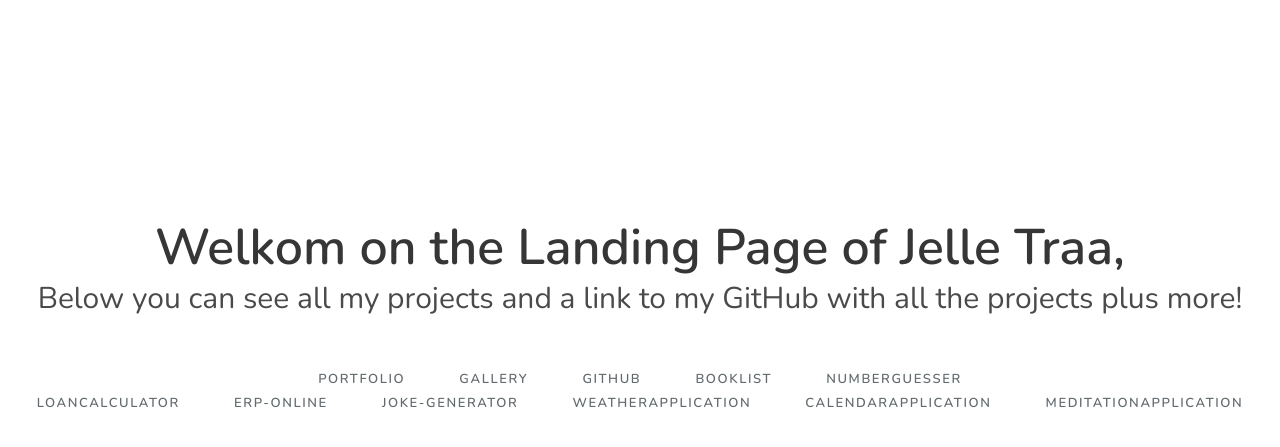
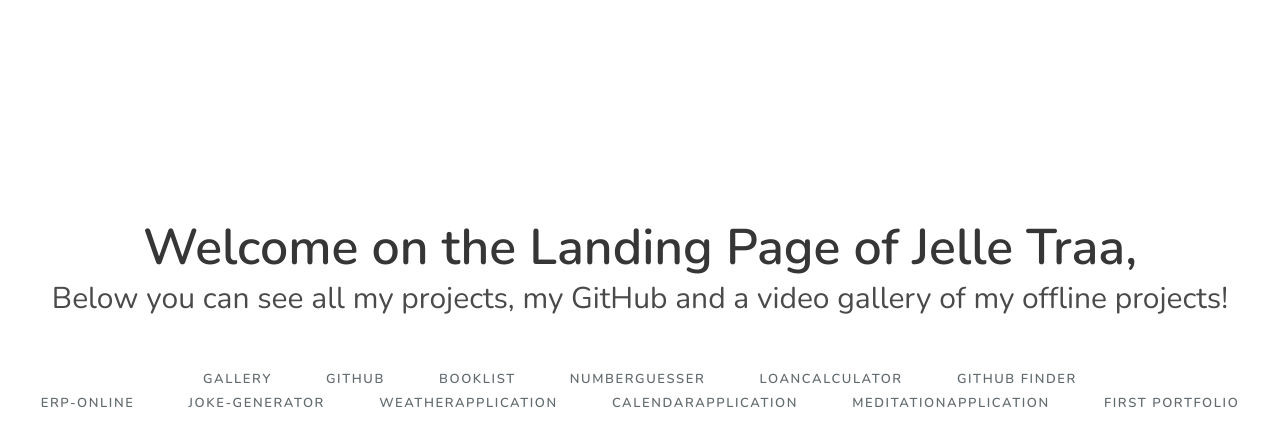
Before and after one commit to jtraa/summary-site, a PHP site: page / in a window 1280 px wide. Shown: the top 447 px of the page. Run offline with PHP 8.4, Linux system fonts and the light colour scheme.

Commit message:
a and link added for githubfinder

```diff
--- a/index.php
+++ b/index.php
@@ -78,25 +78,28 @@
 
             <div class="content">
                 <div class="title">
-                    Welkom on the Landing Page of Jelle Traa,</div>
+                    Welcome on the Landing Page of Jelle Traa,</div>
                     <div class="subtitle m-b-md">
-                    Below you can see all my projects and a link to my GitHub with all the projects plus more!
+                    Below you can see all my projects, my GitHub and a video gallery of my offline projects!
                     </div><br>
 
 
                 <div class="links">
 
-                    <a target="_blank" href="http://portfolio.jelletraa.com">Portfolio</a>
+
                     <a href="gallery.php">Gallery</a>
                     <a target="_blank" href="http://github.com/jtraa">GitHub</a>
                     <a target="_blank" href="http://booklist.jelletraa.com">Booklist</a>
-                    <a target="_blank" href="http://numberguesser.jelletraa.com">Numberguesser</a><br>
+                    <a target="_blank" href="http://numberguesser.jelletraa.com">Numberguesser</a>
                     <a target="_blank" href="http://loancalculator.jelletraa.com">Loancalculator</a>
+                    <a target="_blank" href="http://githubfinder.jelletraa.com">GitHub finder</a> <br>
+
                     <a target="_blank" href="http://finance.jelletraa.com">ERP-online</a>
                     <a target="_blank" href="http://chuck-norris-joke-generator.jelletraa.com">Joke-generator</a>
                     <a target="_blank" href="http://weather.jelletraa.com">WeatherApplication</a>
                     <a target="_blank" href="http://kalenderweek.jelletraa.com">CalendarApplication</a>
                     <a target="_blank" href="http://meditation.jelletraa.com">MeditationApplication</a>
+                    <a target="_blank" href="http://portfolio.jelletraa.com">First Portfolio</a>
                 </div>
             </div>
     </body>
```
